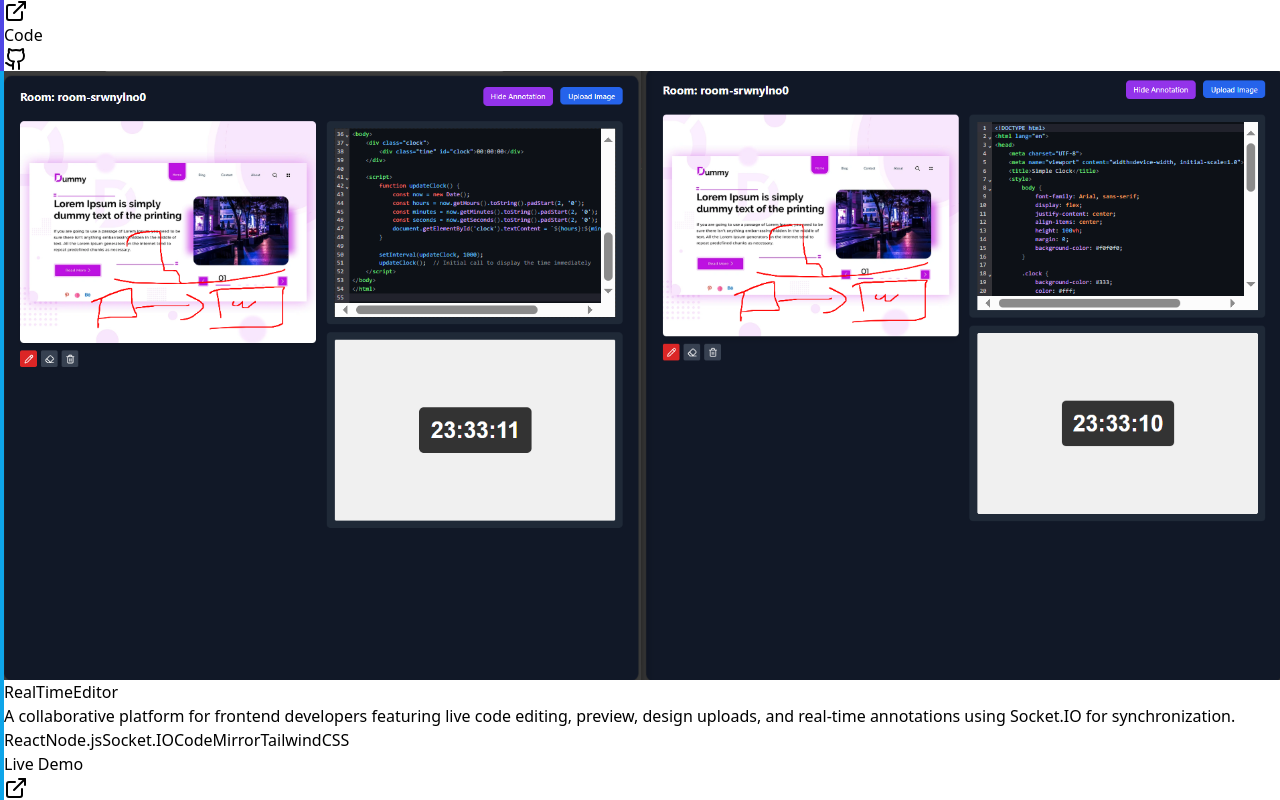
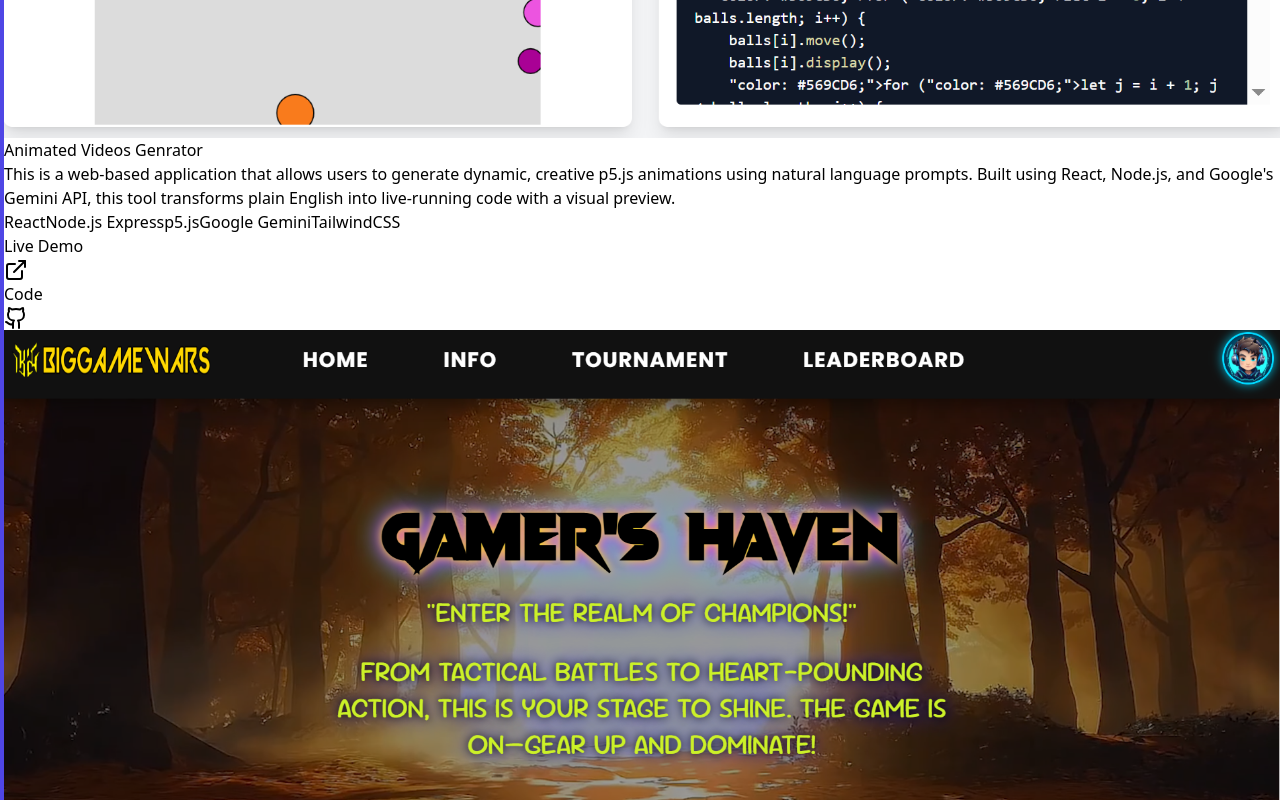
Before and after one commit to varruunnn/myProject, a React (Vite) app: page / in a window 1280 px wide. Shown: the part 3960-4760 px from the top of the page. Built offline with nearby package versions, Linux system fonts and the light colour scheme.

Commit message:
updatedProject

```diff
--- a/src/App.jsx
+++ b/src/App.jsx
@@ -1,7 +1,7 @@
 import React, { useState, useEffect, useRef } from "react";
 import { motion, useScroll, useSpring, AnimatePresence } from "framer-motion";
-import { FaHtml5, FaCss3Alt, FaJs, FaReact, FaNodeJs,FaPython , FaDatabase, FaGitAlt } from 'react-icons/fa';
-import { SiMongodb, SiExpress, SiRedux,SiDjango,SiFlask , SiNextdotjs, SiTailwindcss, SiFramer, SiSolidity, SiWeb3Dotjs, SiRender, SiVercel, SiGodaddy } from 'react-icons/si';
+import { FaHtml5, FaCss3Alt, FaJs, FaReact, FaNodeJs, FaPython, FaDatabase, FaGitAlt } from 'react-icons/fa';
+import { SiMongodb, SiExpress, SiRedux, SiDjango, SiFlask, SiNextdotjs, SiTailwindcss, SiFramer, SiSolidity, SiWeb3Dotjs, SiRender, SiVercel, SiGodaddy } from 'react-icons/si';
 import { CgCPlusPlus } from 'react-icons/cg';
 import {
   GithubIcon,
@@ -39,7 +39,7 @@ const Portfolio = () => {
         { name: "HTML5", icon: <FaHtml5 size={40} color="#E34F26" /> },
         { name: "CSS", icon: <FaCss3Alt size={40} color="#1572B6" /> },
         { name: "C++", icon: <CgCPlusPlus size={40} color="#00599C" /> },
-        { name: "Python", icon: <FaPython  size={40} color="#ffea75" /> },
+        { name: "Python", icon: <FaPython size={40} color="#ffea75" /> },
       ],
     },
     {
@@ -55,8 +55,8 @@ const Portfolio = () => {
       items: [
         { name: "Node.js", icon: <FaNodeJs size={40} color="#339933" /> },
         { name: "Express", icon: <SiExpress size={40} color="#FFFFFF" /> },
-        { name: "Django", icon: <SiDjango  size={40} color="#FFFFFF" /> },
-        { name: "Flask", icon: <SiFlask   size={40} color="#dddddd" /> },
+        { name: "Django", icon: <SiDjango size={40} color="#FFFFFF" /> },
+        { name: "Flask", icon: <SiFlask size={40} color="#dddddd" /> },
         { name: "MongoDB", icon: <SiMongodb size={40} color="#47A248" /> },
       ],
     },
@@ -127,6 +127,18 @@ const Portfolio = () => {
   ];
 
   const projects = [
+    {
+      name: "Animated Videos Genrator",
+      description:
+        "This is a web-based application that allows users to generate dynamic, creative p5.js animations using natural language prompts. Built using React, Node.js, and Google's Gemini API, this tool transforms plain English into live-running code with a visual preview.",
+      longDescription:
+        "🚀 Built a full-stack web app that transforms natural language prompts into dynamic 2D animations using AI and p5.js.🤖 Integrated Google Gemini (LLM) to generate executable p5.js code from user input in real time.💡 Designed a modular React frontend with live canvas rendering, code preview, and HTML export features.🧩 Architected a Node.js + Express backend with robust API routing and environment-based Gemini key handling.🖼️ Developed a custom p5.js sandbox for securely executing and rendering generated code in-browser.⚡ Reduced manual animation prototyping time by automating creative sketch generation from simple text.",
+      technologies: ["React", "Node.js"," Express", "p5.js", "Google Gemini", "TailwindCSS"],
+      img: "/animatedvideogenrator.png",
+      color: "#4f46e5",
+      demoLink: "https://animated-videos-genrator.vercel.app/",
+      githubLink: "https://github.com/varruunnn/animated-videos-genrator/tree/main",
+    },
     {
       name: "BigGameWars",
       description:
@@ -392,11 +404,10 @@ const getIconPath = (skillName) => {
     if (type === "link") {
       window.open(href, "_blank", "noopener noreferrer");
     } else if (type === "mail") {
-      const mailLink = `https://mail.google.com/mail/?view=cm&fs=1&to=${
-        href.split(":")[1]
+      const mailLink = `https://mail.google.com/mail/?view=cm&fs=1&to=${href.split(":")[1]
         }`;
       // window.open(mailLink, "_blank", "noopener noreferrer");
-      alert("Email : "+ href.split(":")[1]);
+      alert("Email : " + href.split(":")[1]);
     } else if (type === "alert") {
       alert(message);
     }
@@ -468,8 +479,7 @@ const getIconPath = (skillName) => {
                   whileTap={{ scale: 0.9 }}
                   onMouseEnter={buttonEnter}
                   onMouseLeave={buttonLeave}
-                  className={`relative flex items-center justify-center p-2 rounded-full transition-colors ${
-                    activeSection === item.id
+                  className={`relative flex items-center justify-center p-2 rounded-full transition-colors ${activeSection === item.id
                       ? "bg-pink-500 text-white"
                       : "bg-gray-800/50 text-gray-400 hover:text-white"
                     }`}
@@ -498,8 +508,7 @@ const getIconPath = (skillName) => {
               <li key={item.id}>
                 <button
                   onClick={() => scrollToSection(item.id)}
-                  className={`flex flex-col items-center p-2 ${
-                    activeSection === item.id
+                  className={`flex flex-col items-center p-2 ${activeSection === item.id
                       ? "text-pink-500"
                       : "text-gray-400"
                     }`}
```
Also changed, not shown: public/animatedvideogenrator.png (added), 1 other file (tests, documents, lock files or other folders). Lines whose indentation alone changed are shown as unchanged.
